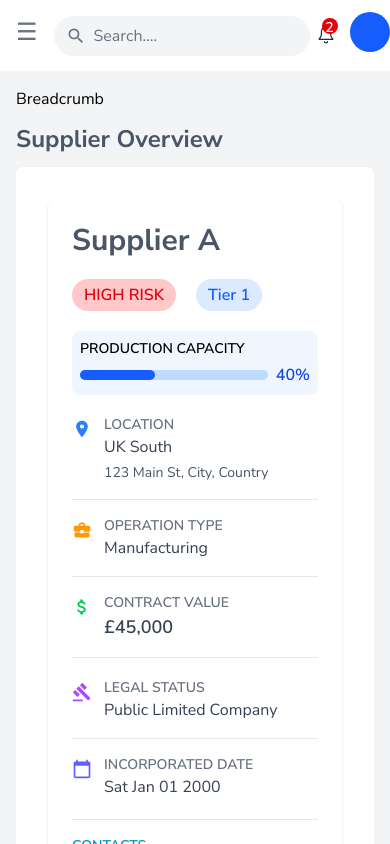
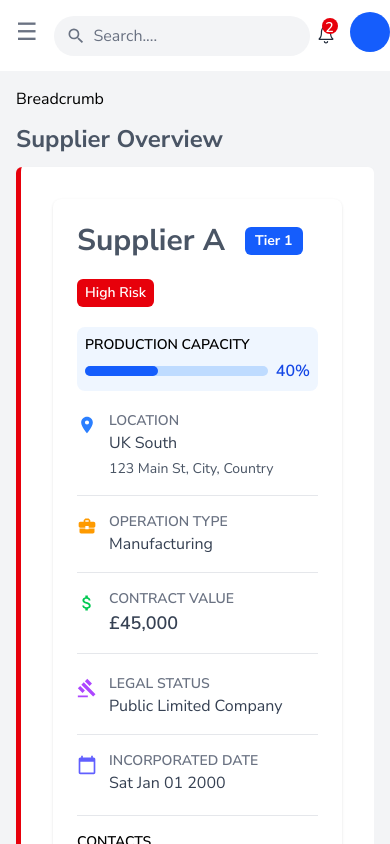
Before and after one commit to zunairah-khan/supplier-intelligence-tool, a React (Vite) app in the folder client/: page /suppliers/1 in a window 390 px wide. Built offline with nearby package versions, Linux system fonts and the light colour scheme.

Commit message:
updated supplier details styling and started risk gallery development

```diff
--- a/client/src/assets/data.js
+++ b/client/src/assets/data.js
@@ -611,6 +611,15 @@ export const suppliers = [
         email: "jane.smith@example.com",
       },
     ],
+    risks:[
+    {
+    id: "1",
+    riskName: "Supplier Concentration",
+    impact: "High",
+    likelihood: "Low",
+    riskTolerance: 3,
+    controlConfidence:6}
+    ]
   },
   {
     _id: "65c5f27fb5204a81bde86834",
@@ -975,37 +984,7 @@ export const suppliers = [
 },
 ];
 
-export const supplierRisks =[
-  {
-    _id: "65c5f27fb5204a81bde86841",
-    fk_supplierIdsupplierId: "65c5f27fb5204a81bde86833",
-    riskName: "Supplier Concentration",
-    impact: "High",
-    likelihood: "Low",
-    riskTolerance: 3,
-    controlConfidence:6
-  },
-  {
-    _id: "65c5f27fb5204a81bde86842",
-    fk_supplierId: "65c5f27fb5204a81bde86833",
-    riskName: "Cyber Risk",
-    impact:"Medium",
-    likelihood:"Medium",
-    riskTolerance: 2,
-    controlConfidence: 4,
-  },
-  {
-    _id: "65c5f27fb5204a81bde86843",
-    fk_supplierId: "65c5f27fb5204a81bde86833",
-    riskName: "Financial Risk",
-    impact:"High",
-    likelihood:"Low",
-    riskTolerance: 2,
-    controlConfidence: 4,
-
-  }
-
-]
+
 
 export const tasks = [
   {
--- a/client/src/pages/SupplierDetails.jsx
+++ b/client/src/pages/SupplierDetails.jsx
@@ -12,17 +12,18 @@ import {
 } from "react-icons/md";
 import { FaPhone, FaEnvelope } from "react-icons/fa";
 import Breadcrumb from "../components/Breadcrumb";
+import SupplierRiskCard from "../components/supplier/SupplierRiskCard";
 
-const RISK_LEVEL_STYLES = {
-  High: "text-red-600",
-  Medium: "text-yellow-600",
-  Low: "text-green-600",
+const RISK_BORDER_STYLES = {
+  High: "border-red-600",
+  Medium: "border-yellow-600",
+  Low: "border-green-600",
 };
 
 const RISK_LEVEL_BG = {
-  High: "bg-red-200",
-  Medium: "bg-yellow-200",
-  Low: "bg-green-200",
+  High: "bg-red-600",
+  Medium: "bg-yellow-600",
+  Low: "bg-green-600",
 };
 
 const SupplierDetails = () => {
@@ -39,24 +40,24 @@ const SupplierDetails = () => {
       <Breadcrumb/>
       <h1 className="text-2xl text-gray-600 font-bold">Supplier Overview</h1>
 
-      <div className="w-full flex flex-col md:flex-row gap-5 2xl:gap-8 bg-white shadow rounded-md px-8 py-8 overflow-y-auto">
+      <div
+      className={clsx(
+              "w-full flex flex-col md:flex-row gap-5 2xl:gap-8 bg-white shadow-md  p-5 rounded-md border-l-5 px-8 py-8 overflow-y-auto",
+              RISK_BORDER_STYLES[supplier.RiskLevel]
+            )}>
         {/* LEFT SECTION */}
         <div className="w-full md:w-1/2 space-y-5 bg-white shadow rounded-lg p-6">
           {/* Supplier Name with Risk Level & Tier */}
           <div className="flex items-center gap-5 flex-wrap">
             <h2 className="text-3xl font-bold text-gray-600">{supplier?.name}</h2>
-            <div
-              className={clsx(
-                "flex gap-1 items-center text-base font-semibold px-3 py-1 rounded-full",
-                RISK_LEVEL_STYLES[supplier?.RiskLevel],
-                RISK_LEVEL_BG[supplier?.RiskLevel]
-              )}
-            >
-              <span className="uppercase">{supplier?.RiskLevel} Risk</span>
-            </div>
-            <div className="flex items-center gap-2 bg-blue-100 px-3 py-1 rounded-full">
-              <span className="text-blue-600 font-semibold">Tier {supplier?.tier}</span>
-            </div>
+            <span className="text-white text-sm font-bold px-2.5 py-1 rounded-md whitespace-nowrap bg-blue-600">Tier {supplier?.tier}</span>
+
+              <span className={clsx(
+                          "text-white text-sm font-semibold px-2 py-1 rounded-md whitespace-nowrap",
+                          RISK_LEVEL_BG[supplier.RiskLevel]
+                        )}>{supplier?.RiskLevel} Risk</span>
+
+
           </div>
 
           {/* Capacity */}
@@ -127,12 +128,12 @@ const SupplierDetails = () => {
           {/* Contacts */}
           {supplier?.contacts && supplier?.contacts?.length > 0 && (
             <div className="space-y-3 py-4 border-t border-gray-200">
-              <p className="text-cyan-600 font-semibold text-sm">CONTACTS</p>
+              <p className=" font-semibold text-sm">CONTACTS</p>
               <div className="space-y-2">
                 {supplier?.contacts?.map((contact, index) => (
                   <div
                     key={index}
-                    className="flex items-center gap-4 py-1 px-4 border border-cyan-200 rounded-md bg-cyan-50"
+                    className="flex items-center gap-4 py-1 px-4 border border-blue-200 rounded-md bg-blue-50"
                   >
                     <div
                       className={
@@ -158,6 +159,19 @@ const SupplierDetails = () => {
 
         {/* RIGHT SECTION - ASSETS */}
         <div className="w-full md:w-1/2 space-y-8">
+        <div> {/*Risk gallery section*/}
+          <p className=" font-semibold  mb-6">RISK GALLERY</p>
+          <div className="w-full grid grid-cols-2 gap-4">
+            {supplier?.risks?.map((risk, index) => (
+              <div
+                key={index}
+                className="relative group overflow-hidden"
+              >
+                <SupplierRiskCard/>
+              </div>
+            ))}
+          </div>
+        </div>
           <div>
             <p className=" font-semibold  mb-6">ASSETS</p>
 
```
